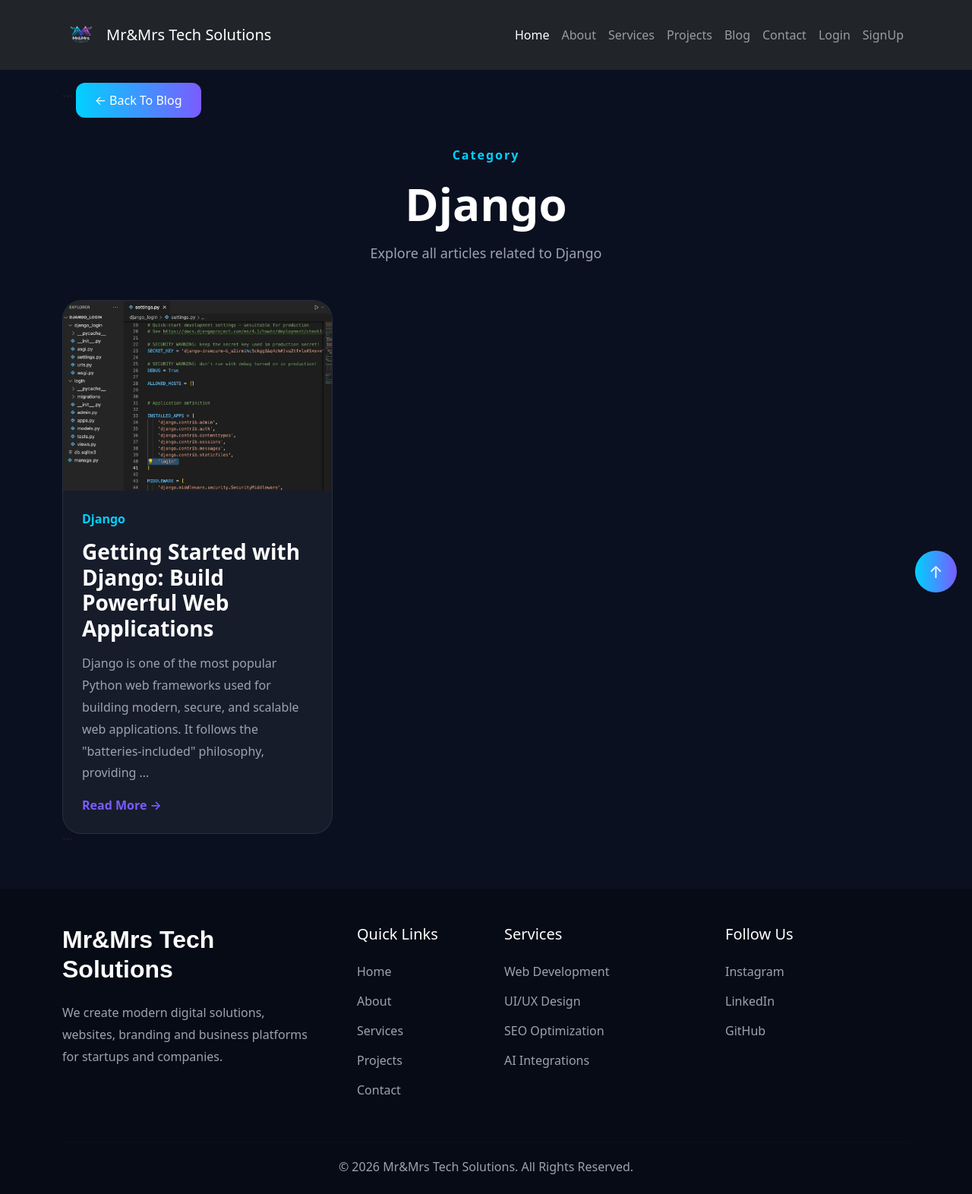
After one commit to manju1118/myportfolio-project, a Django app: page /blog/category/django/ in a window 1280 px wide. The commit adds this page. Shown: the whole page at 76% size. Run offline with Django 5.2, Linux system fonts and the light colour scheme; data comes from the database, SQL or seed files in the repository; both versions use the stored data as it was after the commit.

Commit message:
Addtional features are added

````diff
--- a/Downloads/myportfolio-project-main/blogproject/admin.py
+++ b/Downloads/myportfolio-project-main/blogproject/admin.py
@@ -1,7 +1,9 @@
 from django.contrib import admin
-from .models import Category, Post
+from .models import Category, Post, Like, Comment
 
 
 
 admin.site.register(Category)
 admin.site.register(Post)
+admin.site.register(Like)
+admin.site.register(Comment)
--- a/Downloads/myportfolio-project-main/blogproject/models.py
+++ b/Downloads/myportfolio-project-main/blogproject/models.py
@@ -63,3 +63,33 @@ class Post(models.Model):
 
     def __str__(self):
         return self.title
+
+
+class Comment(models.Model):
+    post = models.ForeignKey(
+        Post,
+        on_delete=models.CASCADE,
+        related_name='comments'
+    )
+    author = models.ForeignKey(User, on_delete=models.CASCADE)
+    content = models.TextField()
+    created_at = models.DateTimeField(auto_now_add=True)
+
+    def __str__(self):
+        return f"Comment by {self.author} on {self.post.title}"
+
+
+class Like(models.Model):
+    post = models.ForeignKey(
+        Post,
+        on_delete=models.CASCADE,
+        related_name='likes'
+    )
+    author = models.ForeignKey(User, on_delete=models.CASCADE)
+    created_at = models.DateTimeField(auto_now_add=True)
+
+    class Meta:
+        unique_together = ('post', 'author')
+
+    def __str__(self):
+        return f"Like by {self.author} on {self.post.title}"
--- /dev/null
+++ b/Downloads/myportfolio-project-main/blogproject/templates/blog/category_posts.html
@@ -0,0 +1,236 @@
+{% extends 'base.html' %}
+{% load static %}
+
+{% block content %}
+
+<style>
+
+.category-section{
+    background:#0B1020;
+    min-height:100vh;
+}
+
+.category-badge{
+    color:#00D1FF;
+    letter-spacing:2px;
+    font-weight:600;
+}
+
+.category-title{
+    color:white;
+    font-size:60px;
+    font-weight:700;
+}
+
+.category-text{
+    color:#9CA3AF;
+    font-size:18px;
+}
+
+.post-card{
+    background:rgba(255,255,255,0.05);
+    border:1px solid rgba(255,255,255,0.08);
+    border-radius:25px;
+    overflow:hidden;
+    transition:.4s;
+    height:100%;
+}
+
+.post-card:hover{
+    transform:translateY(-10px);
+    border-color:#00D1FF;
+}
+
+.post-image{
+    width:100%;
+    height:250px;
+    object-fit:cover;
+}
+
+.post-content{
+    padding:25px;
+}
+
+.post-category{
+    color:#00D1FF;
+    font-weight:600;
+}
+
+.post-title{
+    color:white;
+    margin-top:15px;
+    margin-bottom:15px;
+    font-weight:700;
+}
+
+.post-text{
+    color:#9CA3AF;
+    line-height:1.8;
+}
+
+.read-btn{
+    color:#7A5CFF;
+    text-decoration:none;
+    font-weight:600;
+}
+
+.read-btn:hover{
+    color:#00D1FF;
+}
+
+.back-btn{
+    background:linear-gradient(
+        90deg,
+        #00D1FF,
+        #7A5CFF
+    );
+    color:white;
+    padding:12px 25px;
+    border-radius:12px;
+    text-decoration:none;
+}
+
+.back-btn:hover{
+    color:white;
+}
+
+@media(max-width:768px){
+
+    .category-title{
+        font-size:36px;
+        text-align:center;
+    }
+
+    .category-text{
+        font-size:15px;
+        text-align:center;
+    }
+
+    .post-title{
+        font-size:22px;
+    }
+
+    .post-image{
+        height:220px;
+    }
+
+}
+
+</style>
+
+<section class="category-section py-5">
+
+<div class="container">
+
+```
+<a
+href="{% url 'blog_homepage' %}"
+class="back-btn">
+
+    ← Back To Blog
+
+</a>
+
+<div class="text-center mt-5 mb-5">
+
+    <span class="category-badge">
+
+        Category
+
+    </span>
+
+    <h1 class="category-title mt-3">
+
+        {{ category.name }}
+
+    </h1>
+
+    <p class="category-text mt-3">
+
+        Explore all articles related to
+        {{ category.name }}
+
+    </p>
+
+</div>
+
+<div class="row g-4">
+
+    {% for post in posts %}
+
+    <div class="col-md-6 col-lg-4">
+
+        <div class="post-card">
+
+            {% if post.image %}
+
+            <img
+            src="{{ post.image.url }}"
+            class="post-image"
+            alt="{{ post.title }}">
+
+            {% else %}
+
+            <img
+            src="{% static 'images/default-blog.jpg' %}"
+            class="post-image"
+            alt="Blog Image">
+
+            {% endif %}
+
+            <div class="post-content">
+
+                <span class="post-category">
+
+                    {{ post.category.name }}
+
+                </span>
+
+                <h3 class="post-title">
+
+                    {{ post.title }}
+
+                </h3>
+
+                <p class="post-text">
+
+                    {{ post.content|truncatewords:25 }}
+
+                </p>
+
+                <a
+                href="{% url 'post_detail' post.slug %}"
+                class="read-btn">
+
+                    Read More →
+
+                </a>
+
+            </div>
+
+        </div>
+
+    </div>
+
+    {% empty %}
+
+    <div class="col-12 text-center">
+
+        <h4 class="text-white">
+
+            No posts found in this category.
+
+        </h4>
+
+    </div>
+
+    {% endfor %}
+
+</div>
+```
+
+</div>
+
+</section>
+
+{% endblock %}
--- a/Downloads/myportfolio-project-main/blogproject/urls.py
+++ b/Downloads/myportfolio-project-main/blogproject/urls.py
@@ -9,4 +9,14 @@ urlpatterns = [
     path('category/<slug:slug>/', views.category_posts, name='category_posts'),
     path('post/<slug:slug>/', views.post_detail, name='post_detail'),
     path('create/', views.blog_create, name='blog_create'),
+    path(
+    'post/update/<slug:slug>/',
+    views.post_update,
+    name='post_update'
+    ),
+    path(
+    'post/delete/<slug:slug>/', views.post_delete, name='post_delete'),
+    path('post/like/<slug:slug>/', views.like_post, name='like_post'),
+    path('post/comment/<slug:slug>/', views.add_comment, name='add_comment'),
+
 ]
--- a/Downloads/myportfolio-project-main/blogproject/views.py
+++ b/Downloads/myportfolio-project-main/blogproject/views.py
@@ -1,7 +1,8 @@
 from django.contrib import messages
 
 from django.shortcuts import redirect, render
-from .models import Category, Post
+from .models import Category, Post, Like, Comment
+from django.contrib.auth.decorators import login_required
 
 
 #home page view
@@ -59,9 +60,70 @@ def category_posts(request, slug):
 
 def post_detail(request, slug):
     post = Post.objects.get(slug=slug)
-
+    comments = post.comments.all().order_by('-created_at')
+    liked = False
+    if request.user.is_authenticated:
+        liked = Like.objects.filter(post=post, author=request.user).exists()
     context = {
         'post': post,
+        'comments': comments,
+        'liked': liked
 
     }
     return render(request, 'blog/post_detail.html', context)
+
+
+def post_update(request, slug):
+    post = Post.objects.get(slug=slug)
+    if request.method == 'POST':
+        category_id = request.POST.get('category')
+        title = request.POST.get('title')
+        content = request.POST.get('content')
+        image = request.FILES.get('image')
+        category = Category.objects.get(id=category_id)
+        post.category = category
+        post.title = title
+        post.content = content
+        if image:
+            post.image = image
+        post.save()
+        messages.success(request, 'Post updated successfully!')
+        return redirect('post_detail', slug=post.slug)
+    categories = Category.objects.all()
+    context = {
+        'post': post,
+        'categories': categories
+    }
+    return render(request, 'blog/post_update.html', context)
+
+
+def post_delete(request, slug):
+    post = Post.objects.get(slug=slug)
+    post.delete()
+    messages.success(request, 'Post deleted successfully!')
+    return redirect('blog_homepage')
+
+#like post view
+
+@login_required
+def like_post(request, slug):
+    post = Post.objects.get(slug=slug)
+    like, created = Like.objects.get_or_create(post=post, author=request.user)
+    if not created:
+        like.delete()
+        messages.info(request, 'You unliked the post.')
+    else:
+        messages.success(request, 'You liked the post.')
+
+    return redirect('blog_homepage')
+
+#add comment view
+
+@login_required
+def add_comment(request, slug):
+    post = Post.objects.get(slug=slug)
+    if request.method == 'POST':
+        content = request.POST.get('content')
+        Comment.objects.create(post=post, author=request.user, content=content)
+        messages.success(request, 'Comment added successfully!')
+    return redirect('post_detail', slug=slug)
--- a/Downloads/myportfolio-project-main/portfolio_app/templates/base.html
+++ b/Downloads/myportfolio-project-main/portfolio_app/templates/base.html
@@ -73,9 +73,46 @@
     color:#9CA3AF;
     margin:0;
 }
-    </style>
+#topBtn{
+
+    display:none;
+
+    position:fixed;
+
+    bottom:20px;
+
+    right:20px;
+
+    z-index:999999;
+
+    width:55px;
+
+    height:55px;
+
+    border:none;
+
+    border-radius:50%;
+
+    background:linear-gradient(
+        90deg,
+        #00D1FF,
+        #7A5CFF
+    );
+
+    color:white;
+
+    font-size:22px;
+
+    cursor:pointer;
+
+}
+#topBtn{
+display:block !important;
+}
+</style>
 </head>
 <body>
+    <button id="topBtn">↑</button>
 
     <!-- navbar section -->
     {% load static %}
@@ -232,7 +269,9 @@
                 <li class="nav-item">
                     <a class="nav-link" href="{% url 'projects' %}">Projects</a>
                 </li>
-
+                <li class="nav-item">
+                    <a class="nav-link" href="{% url 'blog_homepage' %}">Blog</a>
+                </li>
                 <li class="nav-item">
                     <a class="nav-link" href="{% url 'contact' %}">Contact</a>
                 </li>
@@ -252,6 +291,9 @@
 
     {% block content %}
     {% endblock %}
+    <!-- Scroll To Top Button -->
+
+
     <footer class="footer-section pt-5 pb-4">
 
     <div class="container">
@@ -287,7 +329,7 @@
                     <li><a href="{% url 'homepage' %}">Home</a></li>
                     <li><a href="{% url 'about' %}">About</a></li>
                     <li><a href="{% url 'services' %}">Services</a></li>
-                    <li><a href="[% url 'projects' %]">Projects</a></li>
+                    <li><a href="{% url 'projects' %}">Projects</a></li>
                     <li><a href="{% url 'contact' %}">Contact</a></li>
 
                 </ul>
@@ -346,6 +388,40 @@
 
     </div>
 
-</footer>
+    </footer>
+
+
+   <script>
+
+const topBtn =
+document.getElementById("topBtn");
+
+window.onscroll = function () {
+
+    if (
+        document.body.scrollTop > 100 ||
+        document.documentElement.scrollTop > 100
+    ) {
+
+        topBtn.style.display = "block";
+
+    } else {
+
+        topBtn.style.display = "none";
+
+    }
+
+};
+
+topBtn.onclick = function () {
+
+    window.scrollTo({
+        top: 0,
+        behavior: "smooth"
+    });
+
+};
+
+</script>
 </body>
 </html>
````
Also changed, not shown: Downloads/myportfolio-project-main/blogproject/templates/blog/blog_homepage.html (+30 -1 lines), Downloads/myportfolio-project-main/blogproject/templates/blog/post_detail.html (+50 -1 lines), Downloads/myportfolio-project-main/blogproject/templates/blog/post_update.html (added, +227 -0 lines), Downloads/myportfolio-project-main/blogproject/migrations/0002_comment_like.py (added), Downloads/myportfolio-project-main/db.sqlite3, Downloads/myportfolio-project-main/media/posts/python__.jpg (added).
